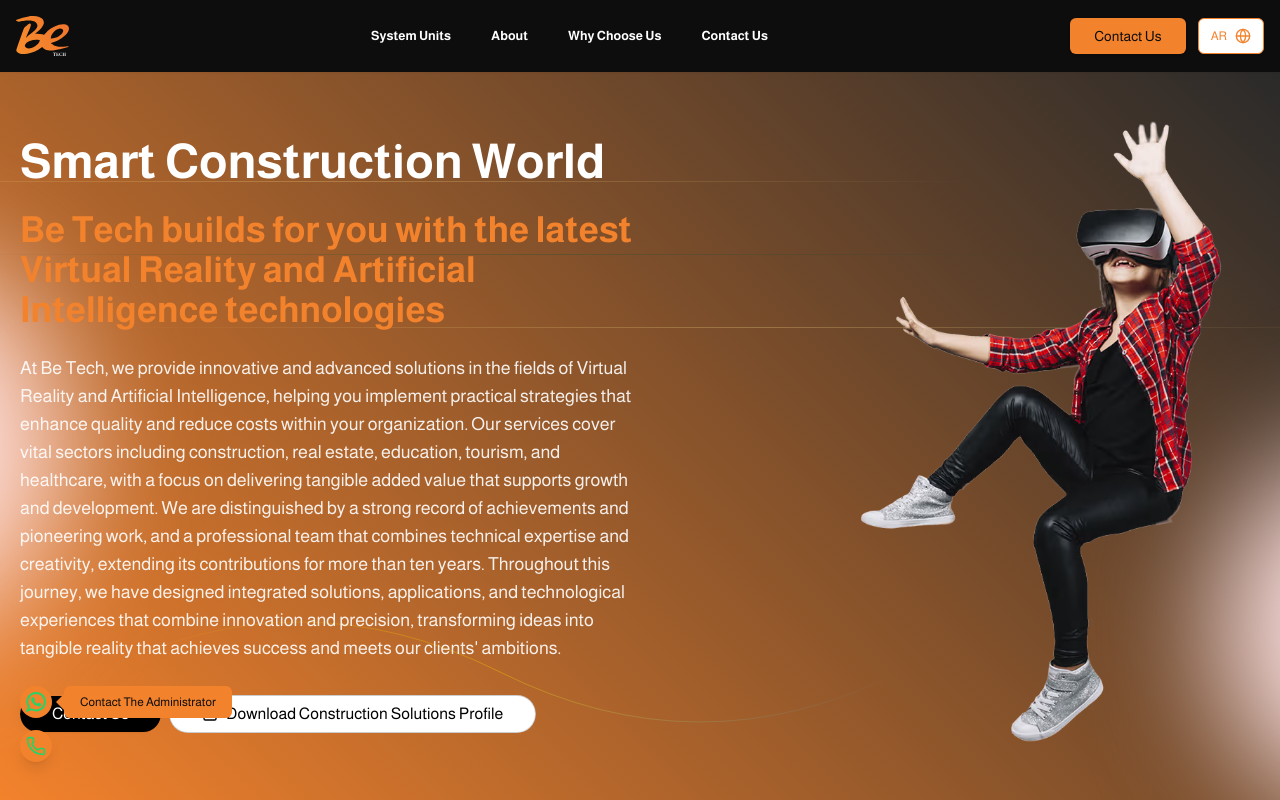
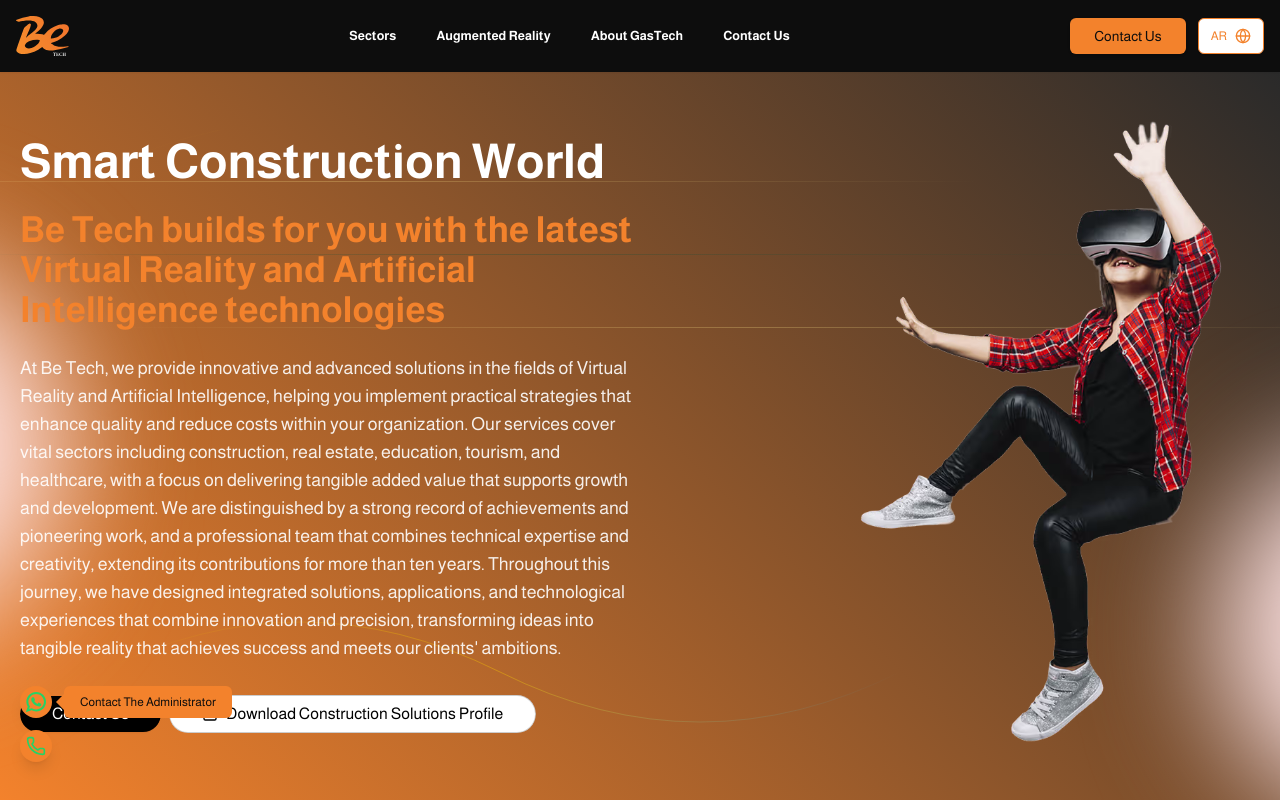
Before and after one commit to MostafaMahgoub/VR-AR-IOT-landing, a Next.js app: page /en in a window 1280 px wide. Shown: the top 800 px of the page. Built offline with nearby package versions, Linux system fonts and the light colour scheme.

Commit message:
feat : adjusted the header content to match the new sections

```diff
--- a/messages/ar.json
+++ b/messages/ar.json
@@ -7,12 +7,12 @@
       "alt": "جازتك"
     },
     "nav": {
-      "units": "وحدات النظام",
-      "about": "عن بي تك",
+      "sectors": "القطاعات",
+      "about": "الواقع المعزز",
       "standards": "معايير وزارة الطاقة",
       "whyUs": "لماذا جازتك",
       "packages": "الباقات",
-      "whyCompany": "لماذا نحن",
+      "whyCompany": "عن جازتك",
       "partners": "شركاء النجاح",
       "contact": "تواصل معنا"
     },
--- a/messages/en.json
+++ b/messages/en.json
@@ -7,12 +7,12 @@
       "alt": "GasTech"
     },
     "nav": {
-      "units": "System Units",
-      "about": "About",
+      "sectors": "Sectors",
+      "about": "Augmented Reality",
       "standards": "Ministry Standards",
       "whyUs": "Why Us",
       "packages": "Packages",
-      "whyCompany": "Why Choose Us",
+      "whyCompany": "About GasTech",
       "partners": "Our Partners",
       "contact": "Contact Us"
     },
--- a/src/components/Header.tsx
+++ b/src/components/Header.tsx
@@ -39,7 +39,7 @@ export default function Header() {
   useEffect(() => {
     const sections = [
       "hero",
-      "units",
+      "sectors",
       "about",
       "standards",
       "why-us",
@@ -89,7 +89,7 @@ export default function Header() {
   };
 
   const navItems = [
-    { id: "units", label: t("nav.units") },
+    { id: "sectors", label: t("nav.sectors") },
     { id: "about", label: t("nav.about") },
     { id: "why-company", label: t("nav.whyCompany") },
     { id: "footer", label: t("nav.contact") },
--- a/src/components/Sectors.tsx
+++ b/src/components/Sectors.tsx
@@ -84,7 +84,7 @@ export default function Sectors() {
   ];
 
   return (
-    <section className="py-16" id="units">
+    <section className="py-16" id="sectors">
       <div className="container mx-auto px-4">
         <div className="text-center mb-12">
           <h2 className="text-4xl font-bold text-white mb-4">{t("title")}</h2>
```
